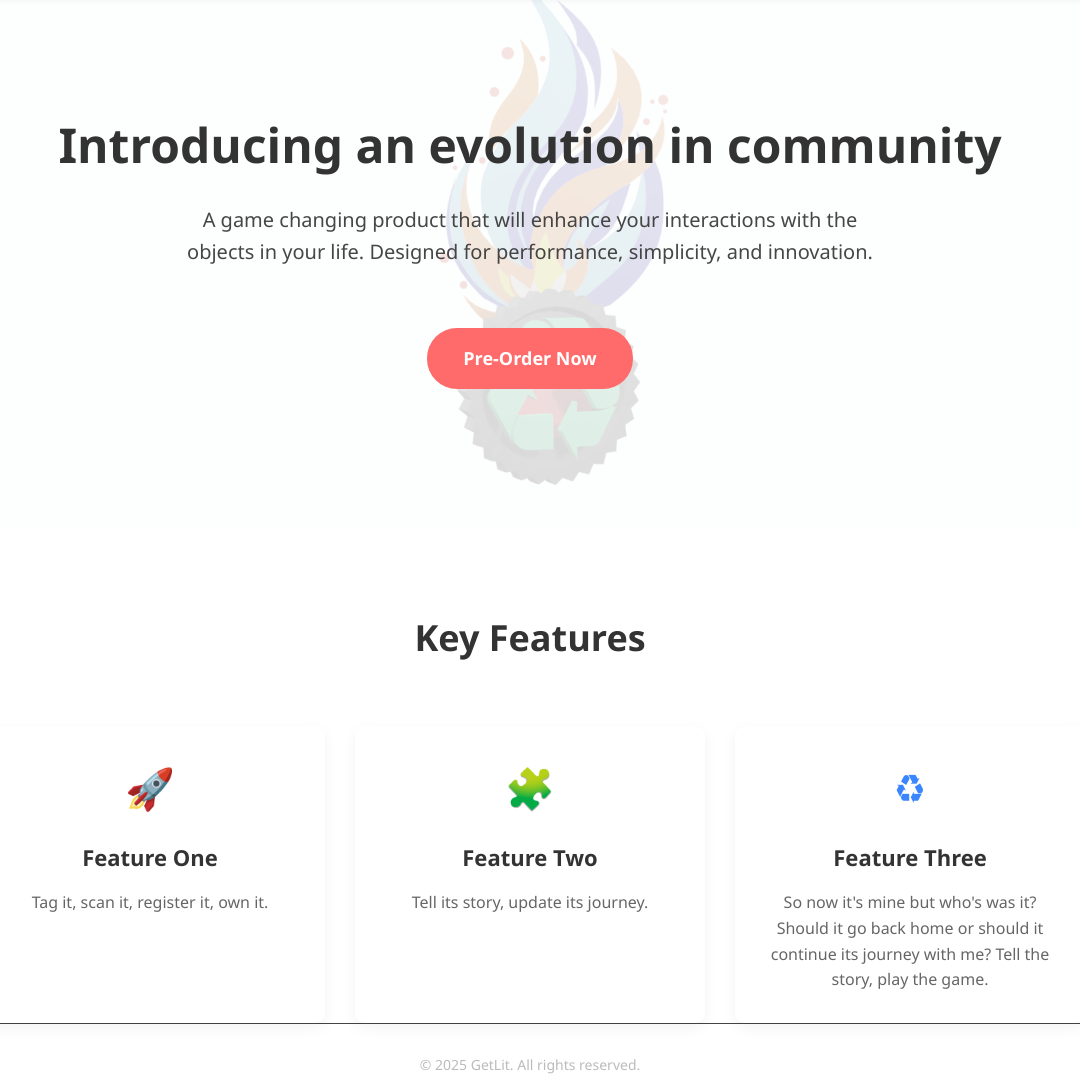
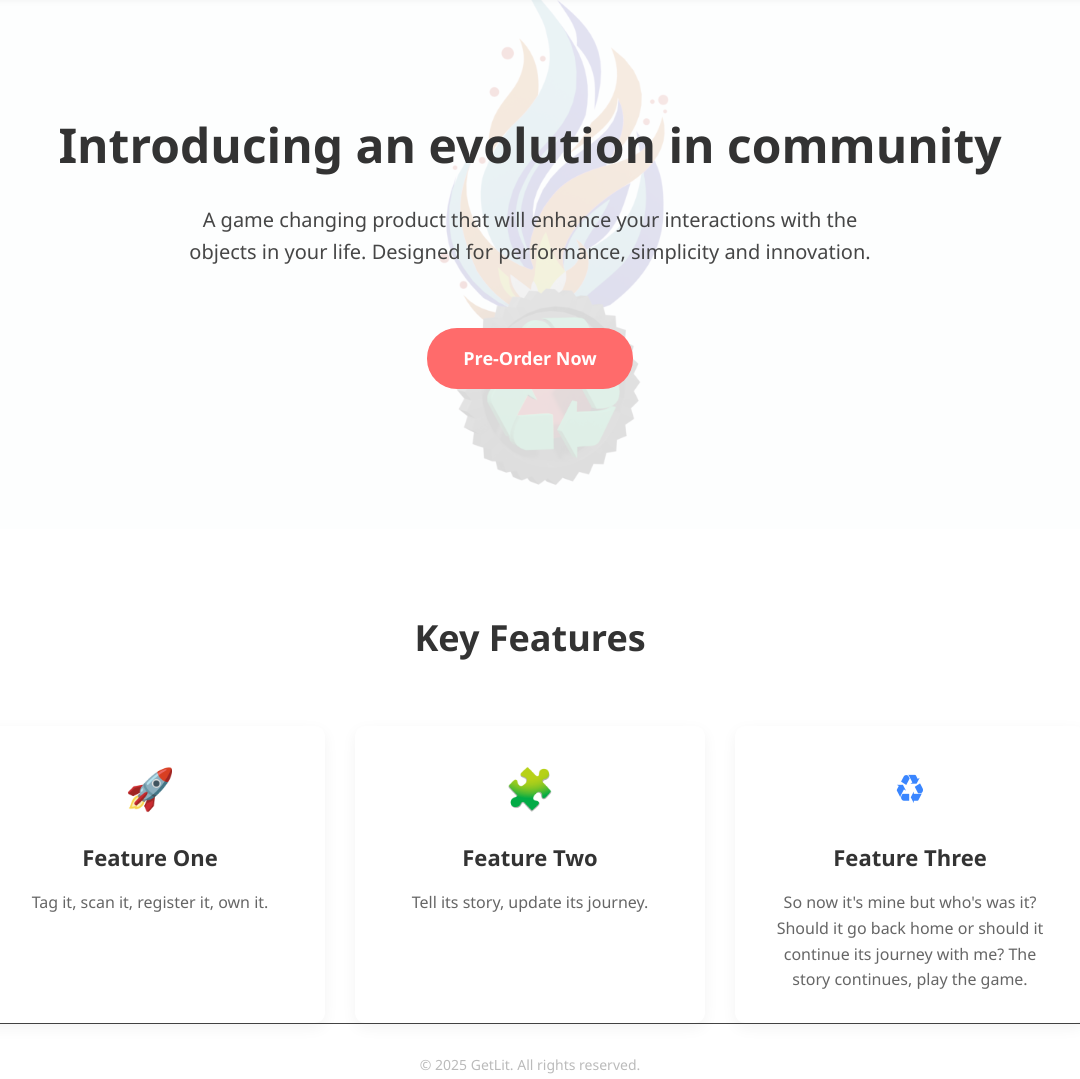
Before and after one commit to BadgerGetLit/GetLit, a plain HTML site: page index.html in a window 1280 px wide. Shown: the part 73-1152 px from the top of the page, without its empty margins (110-1190 px from the left). Drawn offline with Linux system fonts and the light colour scheme.

Commit message:
index.html

```diff
--- a/index.html
+++ b/index.html
@@ -341,7 +341,7 @@
     <section class="hero" id="home">
         <div class="container">
             <h1>Introducing an evolution in community</h1>
-            <p>A game changing product that will enhance your interactions with the objects in your life. Designed for performance, simplicity, and innovation.</p>
+            <p>A game changing product that will enhance your interactions with the objects in your life. Designed for performance, simplicity and innovation.</p>
             <a href="#pre-order" class="cta-button">Pre-Order Now</a>
         </div>
     </section>
@@ -369,7 +369,7 @@
                 <div class="feature-card">
                     <div class="feature-icon">♻︎</div>
                     <h3>Feature Three</h3>
-                    <p>So now it's mine but who's was it? Should it go back home or should it continue its journey with me? Tell the story, play the game.</p>
+                    <p>So now it's mine but who's was it? Should it go back home or should it continue its journey with me? The story continues, play the game.</p>
                 </div>
             </div>
 
@@ -410,7 +410,7 @@
                 <!-- Company info -->
                 <div class="footer-column">
                     <h3>GetLit</h3>
-                    <p>Creating innovative solutions for the light of your life.</p>
+                    <p>Creating innovative solutions to spark a flame.</p>
                 </div>
 
                 <!-- Quick links -->
```
